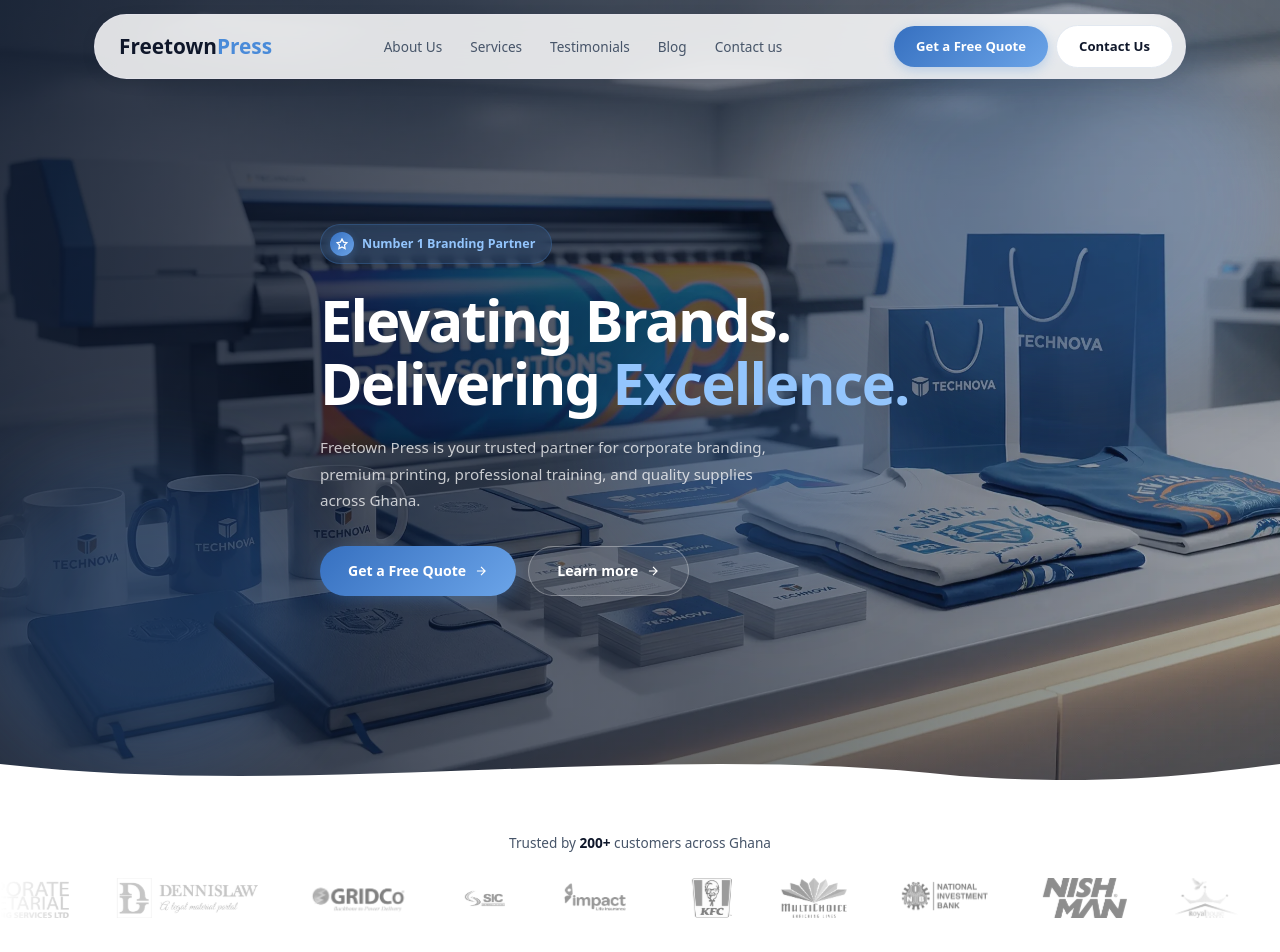
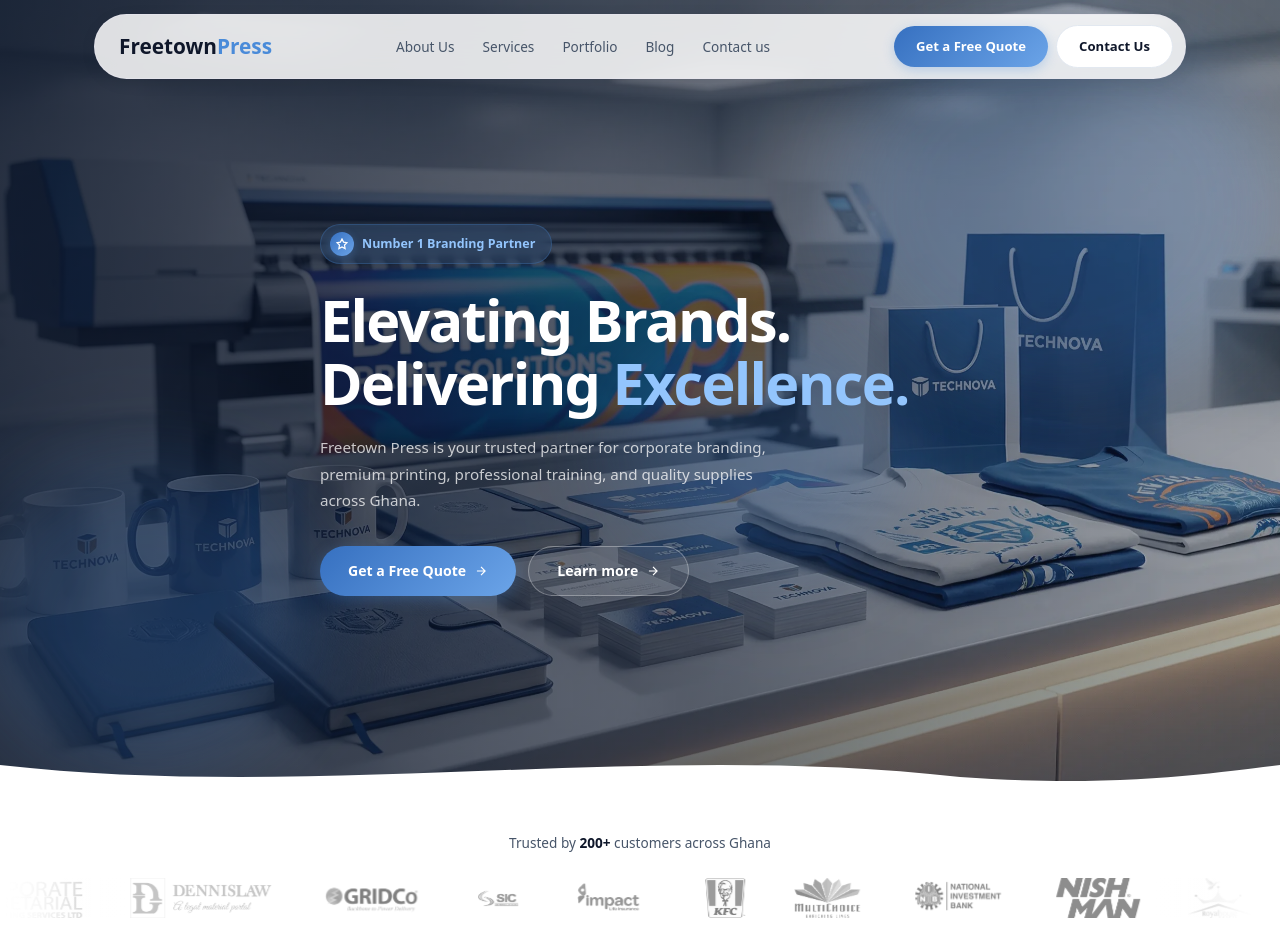
Before and after one commit to mcprah/freetown-press-website, a React (Vite) app: page / in a window 1280 px wide. Shown: the top 952 px of the page. Built offline with nearby package versions, Linux system fonts and the light colour scheme; a web font is replaced by a local one.

Commit message:
fix: scrolling issue

```diff
--- a/src/components/Hero/Hero.css
+++ b/src/components/Hero/Hero.css
@@ -39,7 +39,7 @@
   66%{transform:translate(40px,-20px) scale(0.94) rotate(-5deg)}
 }
 
-.hero-wave{position:absolute;bottom:0;left:0;right:0;z-index:4}
+.hero-wave{position:absolute;bottom:-1px;left:0;right:0;z-index:4}
 .hero-wave svg{display:block;width:100%}
 
 @media(max-width:768px){
--- a/src/components/Navbar/Navbar.jsx
+++ b/src/components/Navbar/Navbar.jsx
@@ -26,7 +26,7 @@ export default function Navbar() {
             <div className="nav-links">
               <a href="#about" onClick={(e) => scrollTo(e, '#about')}>About Us</a>
               <a href="#services" onClick={(e) => scrollTo(e, '#services')}>Services</a>
-              <a href="#testimonials" onClick={(e) => scrollTo(e, '#testimonials')}>Testimonials</a>
+              <a href="#portfolio" onClick={(e) => scrollTo(e, '#portfolio')}>Portfolio</a>
               <a href="#blog" onClick={(e) => scrollTo(e, '#blog')}>Blog</a>
               <a href="#contact" onClick={(e) => scrollTo(e, '#contact')}>Contact us</a>
             </div>
@@ -43,7 +43,7 @@ export default function Navbar() {
       <div className={`mob-nav ${mobileOpen ? 'open' : ''}`} role="navigation" aria-label="Mobile navigation">
         <a href="#about" onClick={(e) => scrollTo(e, '#about')}>About Us</a>
         <a href="#services" onClick={(e) => scrollTo(e, '#services')}>Services</a>
-        <a href="#testimonials" onClick={(e) => scrollTo(e, '#testimonials')}>Testimonials</a>
+        <a href="#portfolio" onClick={(e) => scrollTo(e, '#portfolio')}>Portfolio</a>
         <a href="#blog" onClick={(e) => scrollTo(e, '#blog')}>Blog</a>
         <a href="#contact" onClick={(e) => scrollTo(e, '#contact')}>Contact us</a>
         <a href="#quote" className="btn btn-primary" onClick={(e) => scrollTo(e, '#quote')}>Get a Free Quote</a>
--- a/src/components/Trusted/Trusted.css
+++ b/src/components/Trusted/Trusted.css
@@ -3,21 +3,31 @@
 .trusted-text{font-size:0.85rem;color:var(--muted);margin-bottom:0;display:block}
 .trusted-text strong{color:var(--text);font-weight:700}
 
-.marquee{width:100%;overflow:hidden;mask-image:linear-gradient(to right,transparent,black 10%,black 90%,transparent);-webkit-mask-image:linear-gradient(to right,transparent,black 10%,black 90%,transparent)}
+.marquee{position:relative;width:100%;overflow:hidden;mask-image:linear-gradient(to right,transparent,black 10%,black 90%,transparent);-webkit-mask-image:linear-gradient(to right,transparent,black 10%,black 90%,transparent)}
+.marquee::before,.marquee::after{content:'';position:absolute;top:0;bottom:0;width:10%;z-index:2;pointer-events:none}
+.marquee::before{left:0;background:linear-gradient(to right,var(--white),transparent)}
+.marquee::after{right:0;background:linear-gradient(to left,var(--white),transparent)}
 
-.marquee-track{display:flex;align-items:center;gap:48px;width:max-content;animation:scroll 40s linear infinite}
+.marquee-track{display:flex;gap:48px;width:max-content;animation:scroll 40s linear infinite}
 
 .marquee-track:hover{animation-play-state:paused}
+
+.marquee-set{display:flex;align-items:center;gap:48px;flex-shrink:0}
 
 .t-logo{height:40px;width:auto;object-fit:contain;flex-shrink:0;filter:grayscale(100%) opacity(0.5);transition:filter 0.3s ease}
 .t-logo:hover{filter:grayscale(0%) opacity(1)}
 
 @keyframes scroll{
   0%{transform:translateX(0)}
-  100%{transform:translateX(-50%)}
+  100%{transform:translateX(calc(-50% - 24px))}
 }
 
 @media(max-width:768px){
-  .t-logo{height:32px}
+  .t-logo{height:44px}
   .marquee-track{gap:36px;animation-duration:30s}
+  .marquee-set{gap:36px}
+  @keyframes scroll{
+    0%{transform:translateX(0)}
+    100%{transform:translateX(calc(-50% - 18px))}
+  }
 }
--- a/src/components/Trusted/Trusted.jsx
+++ b/src/components/Trusted/Trusted.jsx
@@ -13,7 +13,6 @@ const logos = [
   { src: '/images/Company Logos/NISHMAN-logo.webp', alt: 'Nishman' },
   { src: '/images/Company Logos/royal-house-logo.webp', alt: 'Royal House' },
   { src: '/images/Company Logos/royal-ladies-arise-and-shine-logo.webp', alt: 'Royal Ladies Arise and Shine' },
-  { src: '/images/Company Logos/the-arbitrai copy.webp', alt: 'The Arbitrai' },
 ]
 
 export default function Trusted() {
@@ -26,14 +25,18 @@ export default function Trusted() {
       </div>
       <div className="marquee">
         <div className="marquee-track">
+          <div className="marquee-set">
             {logos.map((logo, i) => (
               <img className="t-logo" key={i} src={logo.src} alt={logo.alt} loading="lazy" />
             ))}
+          </div>
+          <div className="marquee-set" aria-hidden="true">
             {logos.map((logo, i) => (
               <img className="t-logo" key={`dup-${i}`} src={logo.src} alt={logo.alt} loading="lazy" />
             ))}
           </div>
         </div>
       </div>
+    </div>
   )
 }
```
Lines whose indentation alone changed are shown as unchanged.
